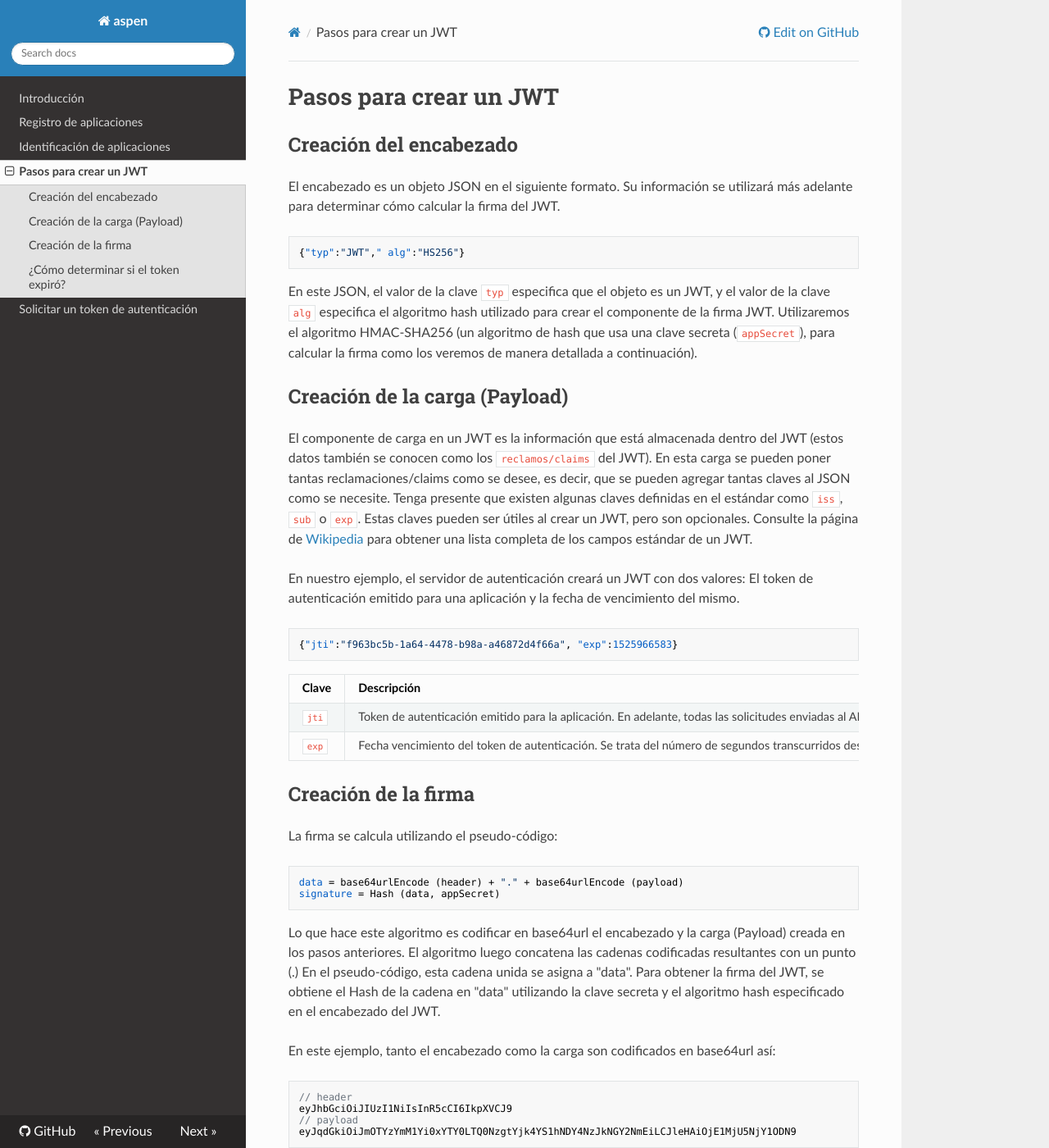
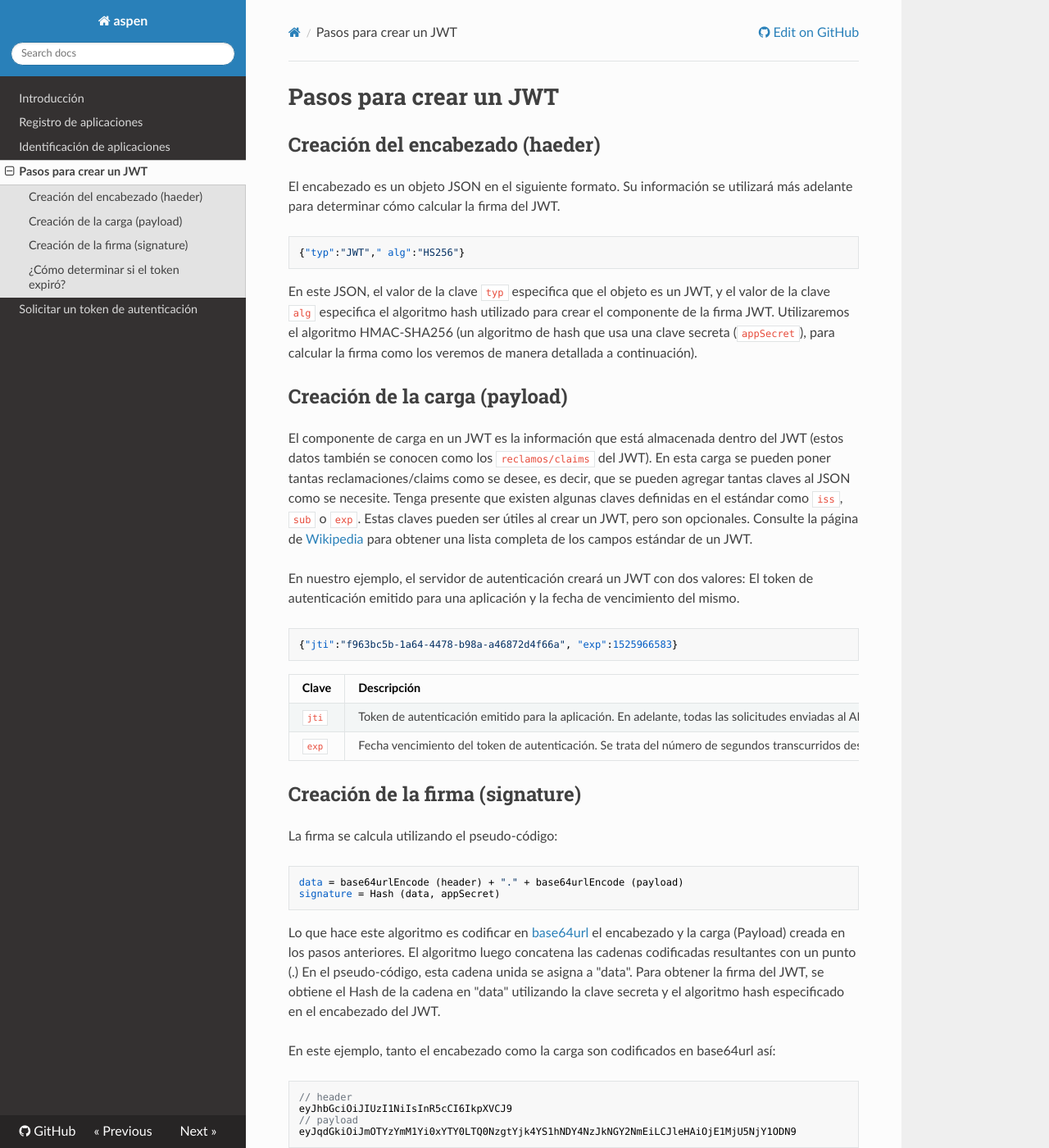
Before and after one commit to menchi2000/Aspen, an MkDocs documentation site: the page built from docs/JWT-Build.md, in a window 1280 px wide and 1400 px high. Shown: the whole window at 82% size. Built offline with MkDocs 1.6.1, drawn with Linux system fonts in a browser that asks for light colours; nearby versions of some CDN libraries; old or Windows-style settings are respelled for this version of MkDocs.

Commit message:
Update JWT-Build.md

````diff
--- a/docs/JWT-Build.md
+++ b/docs/JWT-Build.md
@@ -1,6 +1,6 @@
 # Pasos para crear un JWT
 
-## Creación del encabezado
+## Creación del encabezado (haeder)
 
 El encabezado es un objeto JSON en el siguiente formato. Su información se utilizará más adelante para determinar cómo calcular la firma del JWT.
 
@@ -10,7 +10,7 @@ El encabezado es un objeto JSON en el siguiente formato. Su información se util
 
 En este JSON, el valor de la clave `typ` especifica que el objeto es un JWT, y el valor de la clave `alg` especifica el algoritmo hash utilizado para crear el componente de la firma JWT. Utilizaremos el algoritmo HMAC-SHA256 (un algoritmo de hash que usa una clave secreta (`appSecret`), para calcular la firma como los veremos de manera detallada a continuación).
 
-## Creación de la carga (Payload)
+## Creación de la carga (payload)
 
 El componente de carga en un JWT es la información que está almacenada dentro del JWT (estos datos también se conocen como los `reclamos/claims` del JWT). En esta carga se pueden poner tantas reclamaciones/claims como se desee, es decir, que se pueden agregar tantas claves al JSON como se necesite.
 Tenga presente que existen algunas claves definidas en el estándar como `iss`, `sub` o `exp`. Estas claves pueden ser útiles al crear un JWT, pero son opcionales. Consulte la página de [Wikipedia](https://en.wikipedia.org/wiki/JSON_Web_Token) para obtener una lista completa de los campos estándar de un JWT.
@@ -26,7 +26,7 @@ En nuestro ejemplo, el servidor de autenticación creará un JWT con dos valores
 | `jti` | Token de autenticación emitido para la aplicación. En adelante, todas las solicitudes enviadas al API deben contener este valor en la cabecera de autenticación. Más adelante lo veremos con detalle |
 | `exp` | Fecha vencimiento del token de autenticación. Se trata del número de segundos transcurridos desde la medianoche UTC del 1 de enero de 1970 (00:00). Es el valor conocido universalmente como [tiempo Unix](https://es.wikipedia.org/wiki/Tiempo_Unix) |
 
-## Creación de la firma
+## Creación de la firma (signature)
 
 La firma se calcula utilizando el pseudo-código:
 
@@ -34,7 +34,7 @@ La firma se calcula utilizando el pseudo-código:
 data = base64urlEncode (header) + "." + base64urlEncode (payload)
 signature = Hash (data, appSecret)
 ```
-Lo que hace este algoritmo es codificar en base64url el encabezado y la carga (Payload) creada en los pasos anteriores. El algoritmo luego concatena las cadenas codificadas resultantes con un punto (.) En el pseudo-código, esta cadena unida se asigna a "data". Para obtener la firma del JWT, se obtiene el Hash de la cadena en "data" utilizando la clave secreta y el algoritmo hash especificado en el encabezado del JWT.
+Lo que hace este algoritmo es codificar en [base64url](https://en.wikipedia.org/wiki/Base64#RFC_4648) el encabezado y la carga (Payload) creada en los pasos anteriores. El algoritmo luego concatena las cadenas codificadas resultantes con un punto (.) En el pseudo-código, esta cadena unida se asigna a "data". Para obtener la firma del JWT, se obtiene el Hash de la cadena en "data" utilizando la clave secreta y el algoritmo hash especificado en el encabezado del JWT.
 
 En este ejemplo, tanto el encabezado como la carga son codificados en base64url así:
 
````
